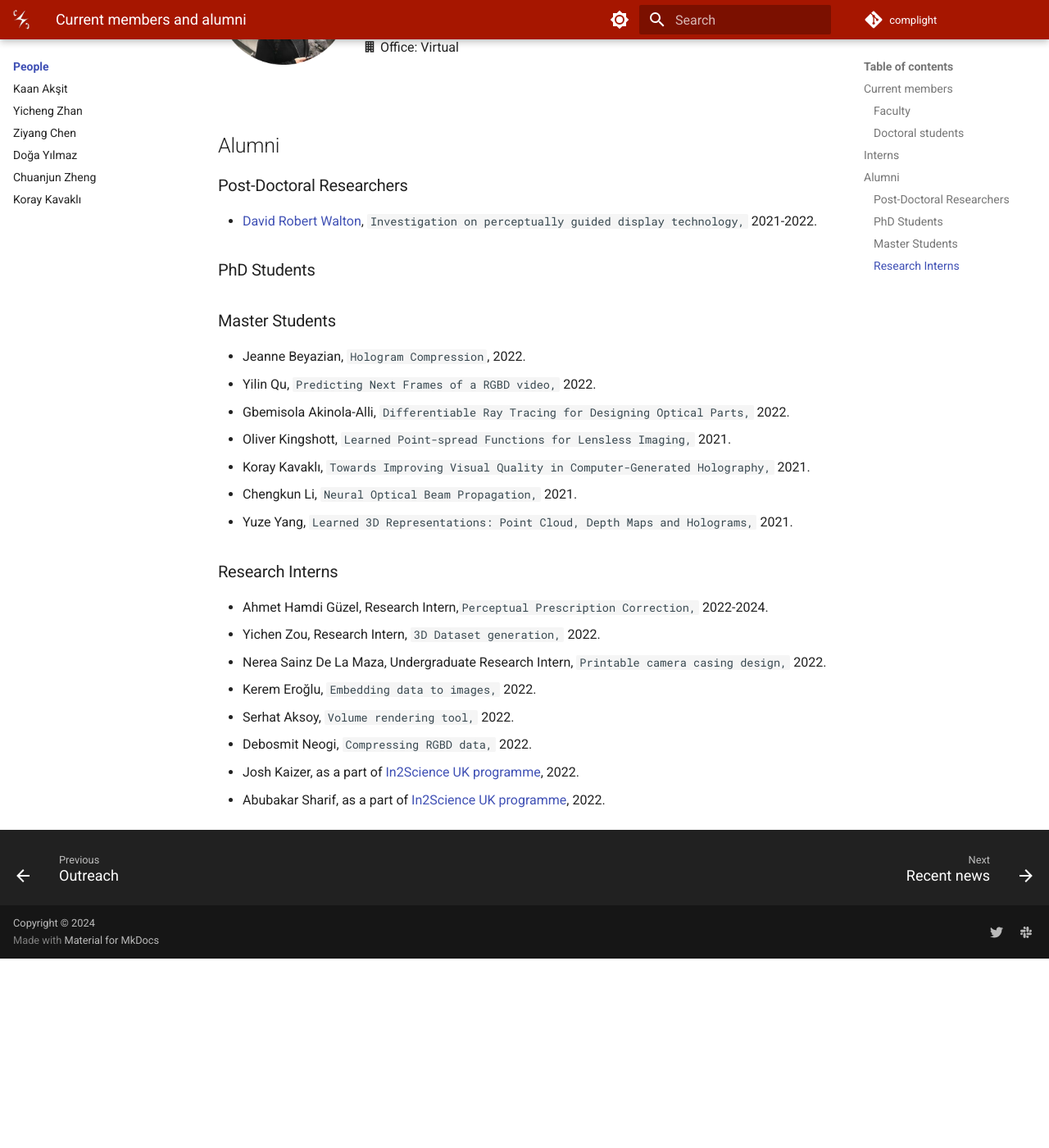
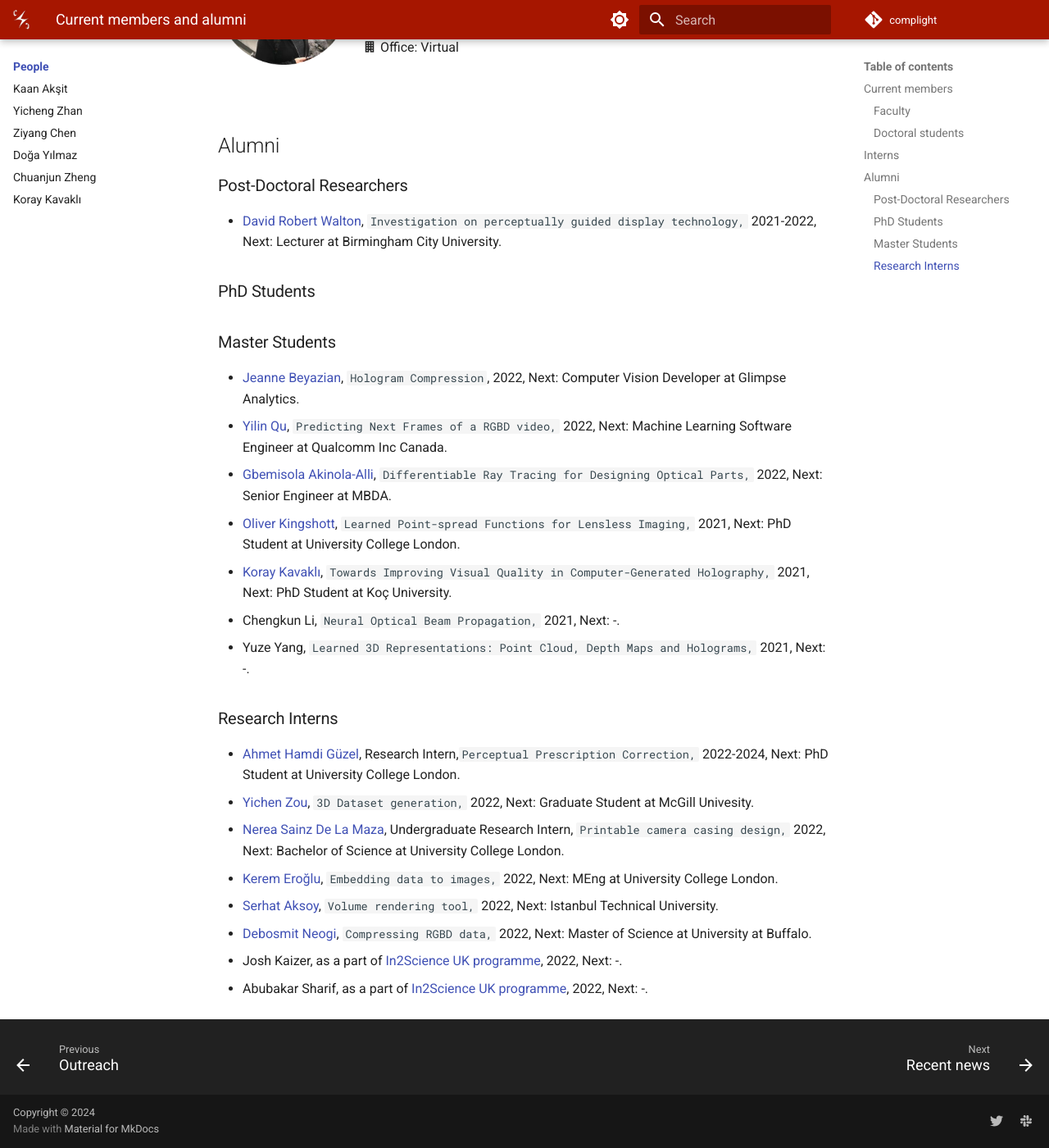
Before and after one commit to complight/complight.github.io, an MkDocs documentation site: the page built from docs/people/index.md, in a window 1280 px wide and 1400 px high, scrolled down 1817 px. Shown: the whole window at 82% size. Built offline with MkDocs 1.6.1 and Material for MkDocs 9.7.7, drawn with Linux system fonts in a browser that asks for light colours; before the commit the page ends 2986 px from its top, so only the background shows below that.

Commit message:
Updating people's page.

```diff
--- a/docs/people/index.md
+++ b/docs/people/index.md
@@ -94,25 +94,25 @@ PhD Student ([Koç University](https://www.ku.edu.tr/))
 ## Alumni
 
 ### Post-Doctoral Researchers
-- [David Robert Walton](https://drwalton.github.io/), `Investigation on perceptually guided display technology,` 2021-2022.
+- [David Robert Walton](https://drwalton.github.io/), `Investigation on perceptually guided display technology,` 2021-2022, Next: Lecturer at Birmingham City University.
 
 ### PhD Students
 
 ### Master Students
-- Jeanne Beyazian, `Hologram Compression`, 2022.
-- Yilin Qu, `Predicting Next Frames of a RGBD video,` 2022.
-- Gbemisola Akinola-Alli, `Differentiable Ray Tracing for Designing Optical Parts,` 2022.
-- Oliver Kingshott, `Learned Point-spread Functions for Lensless Imaging,` 2021.
-- Koray Kavaklı, `Towards Improving Visual Quality in Computer-Generated Holography,` 2021.
-- Chengkun Li, `Neural Optical Beam Propagation,` 2021.
-- Yuze Yang, `Learned 3D Representations: Point Cloud, Depth Maps and Holograms,` 2021.
+- [Jeanne Beyazian](https://www.linkedin.com/in/jeanne-beyazian/), `Hologram Compression`, 2022, Next: Computer Vision Developer at Glimpse Analytics.
+- [Yilin Qu](https://www.linkedin.com/in/yilin-qu-b0a599149/), `Predicting Next Frames of a RGBD video,` 2022, Next: Machine Learning Software Engineer at Qualcomm Inc Canada.
+- [Gbemisola Akinola-Alli](https://www.linkedin.com/in/gbemisola-akinola-alli-313090149/), `Differentiable Ray Tracing for Designing Optical Parts,` 2022, Next: Senior Engineer at MBDA.
+- [Oliver Kingshott](https://www.linkedin.com/in/oliland/), `Learned Point-spread Functions for Lensless Imaging,` 2021, Next: PhD Student at University College London.
+- [Koray Kavaklı](https://scholar.google.com/citations?user=rn6XtO4AAAAJ&hl=en&oi=ao), `Towards Improving Visual Quality in Computer-Generated Holography,` 2021, Next: PhD Student at Koç University.
+- Chengkun Li, `Neural Optical Beam Propagation,` 2021, Next: -.
+- Yuze Yang, `Learned 3D Representations: Point Cloud, Depth Maps and Holograms,` 2021, Next: -.
 
 ### Research Interns
-- Ahmet Hamdi Güzel, Research Intern,`Perceptual Prescription Correction,` 2022-2024.
-- Yichen Zou, Research Intern, `3D Dataset generation,` 2022.
-- Nerea Sainz De La Maza, Undergraduate Research Intern, `Printable camera casing design,` 2022.
-- Kerem Eroğlu, `Embedding data to images,` 2022.
-- Serhat Aksoy, `Volume rendering tool,` 2022.
-- Debosmit Neogi, `Compressing RGBD data,` 2022.
-- Josh Kaizer, as a part of [In2Science UK programme](https://in2scienceuk.org/), 2022.
-- Abubakar Sharif, as a part of [In2Science UK programme](https://in2scienceuk.org/), 2022.
+- [Ahmet Hamdi Güzel](https://aguzel.github.io/), Research Intern,`Perceptual Prescription Correction,` 2022-2024, Next: PhD Student at University College London.
+- [Yichen Zou](https://www.linkedin.com/in/yichen-zou-9b7116240/), `3D Dataset generation,` 2022, Next: Graduate Student at McGill Univesity.
+- [Nerea Sainz De La Maza](https://www.linkedin.com/in/nerea-sainz-de-la-maza/), Undergraduate Research Intern, `Printable camera casing design,` 2022, Next: Bachelor of Science at University College London.
+- [Kerem Eroğlu](https://www.linkedin.com/in/kerem-ero%C4%9Flu-52b065241/), `Embedding data to images,` 2022, Next: MEng at University College London.
+- [Serhat Aksoy](https://www.linkedin.com/in/serhat-aksoy/), `Volume rendering tool,` 2022, Next: Istanbul Technical University.
+- [Debosmit Neogi](https://www.linkedin.com/in/debosmit-neogi/), `Compressing RGBD data,` 2022, Next: Master of Science at University at Buffalo.
+- Josh Kaizer, as a part of [In2Science UK programme](https://in2scienceuk.org/), 2022, Next: -.
+- Abubakar Sharif, as a part of [In2Science UK programme](https://in2scienceuk.org/), 2022, Next: -.
```
